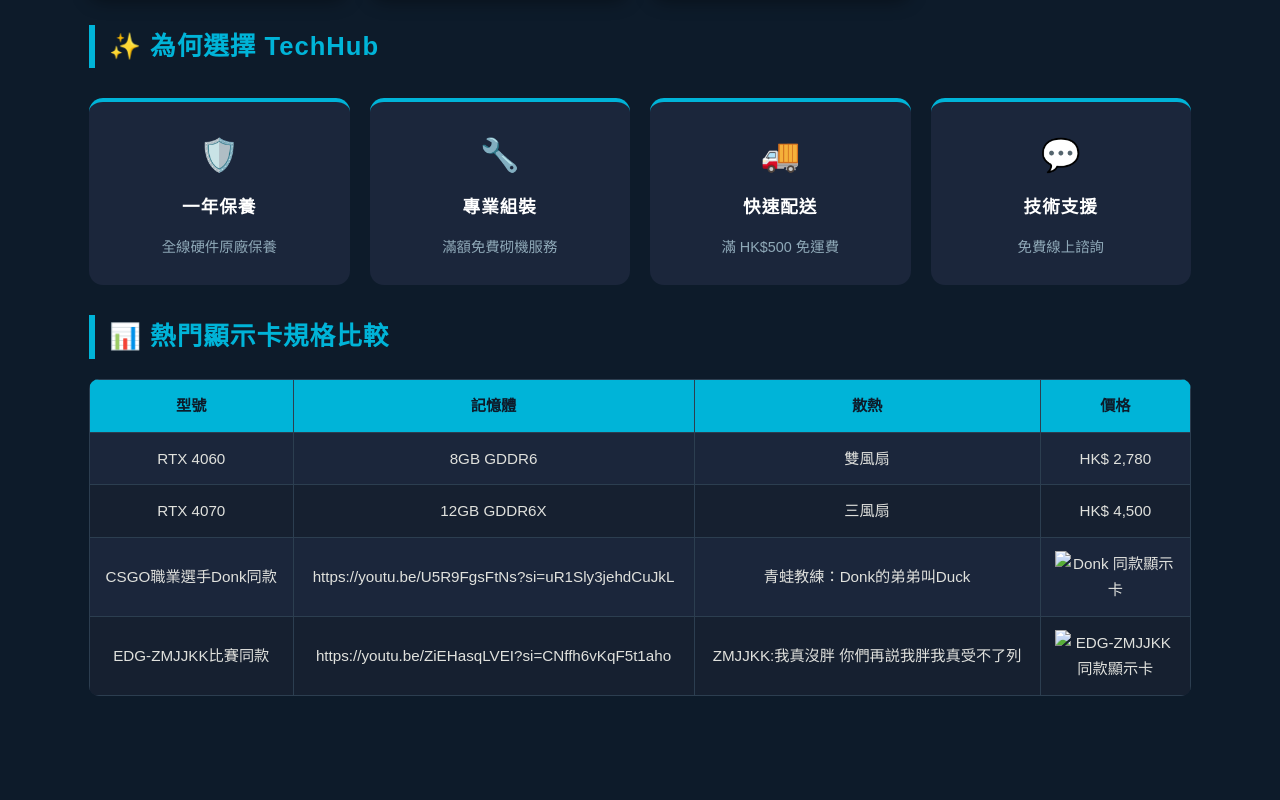
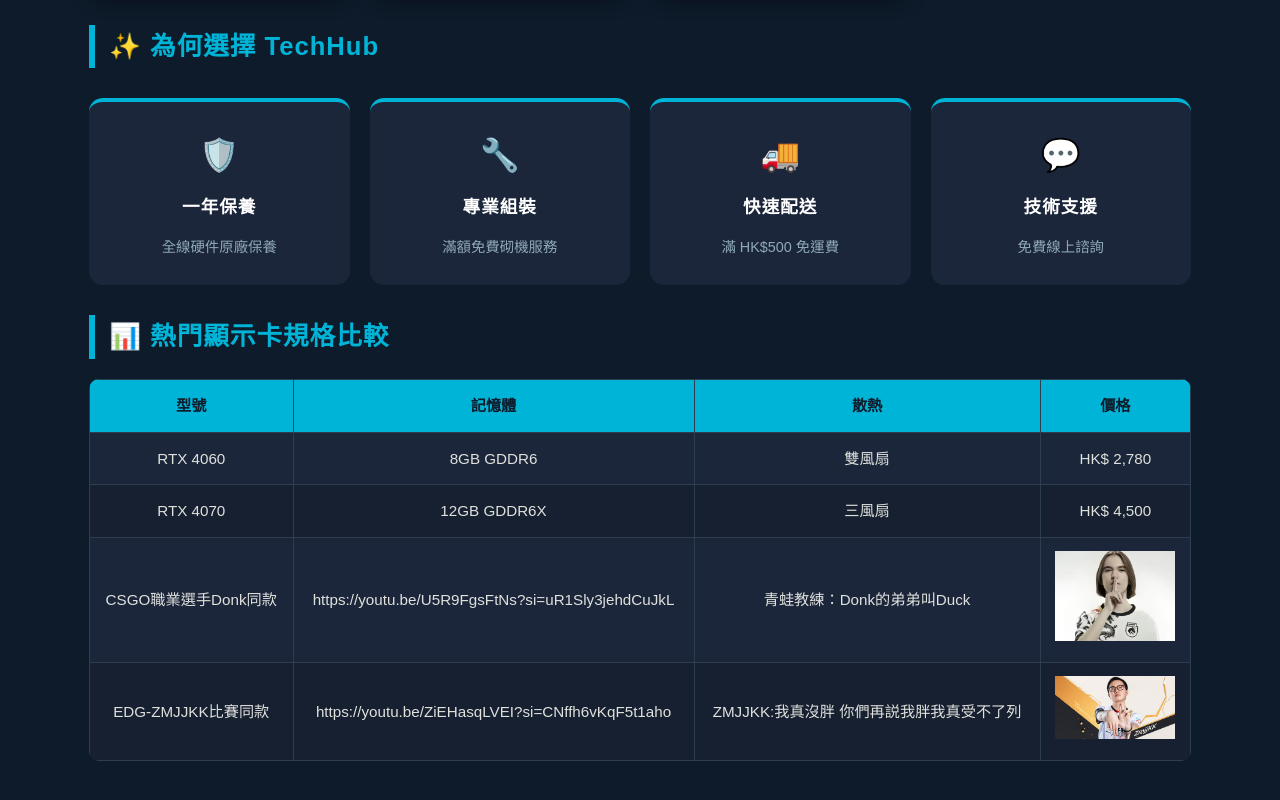
Before and after one commit to JasonPeng930/TechHub.com, a plain HTML site: page index.html in a window 1280 px wide. Shown: the part 918-1718 px from the top of the page. Before the commit the page ends 1684 px from the top, so only its background shows below. Drawn offline with Linux system fonts and the light colour scheme; files whose address does not match are found by name.

Commit message:
Fix HTML structure and update image paths

```diff
--- a/index.html
+++ b/index.html
@@ -13,7 +13,7 @@
 
   <nav class="navbar">
     <div class="logo">
-        <img src="images/logo.png" alt="TechHub Logo">
+        <img src="logo.png" alt="TechHub Logo">
          <span data-brand-en>TechHub</span>
     </div>
     <ul>
@@ -90,12 +90,12 @@
     <td>CSGO職業選手Donk同款</td>
     <td>https://youtu.be/U5R9FgsFtNs?si=uR1Sly3jehdCuJkL</td>
     <td>青蛙教練：Donk的弟弟叫Duck</td>
-    <td><img src="images/0.jpg" alt="Donk 同款顯示卡" style="max-width:120px;"></td>
+    <td><img src="0.jpg" alt="Donk 同款顯示卡" style="max-width:120px;"></td>
   </tr>
   <tr>
     <td>EDG-ZMJJKK比賽同款</td>
     <td>https://youtu.be/ZiEHasqLVEI?si=CNffh6vKqF5t1aho</td>
     <td>ZMJJKK:我真沒胖 你們再説我胖我真受不了列</td>
-    <td><img src="images/EDG-zmjjKK.jpg" alt="EDG-ZMJJKK 同款顯示卡" style="max-width:120px;"></td>
+    <td><img src="EDG-zmjjKK.jpg" alt="EDG-ZMJJKK 同款顯示卡" style="max-width:120px;"></td>
   </tr>
 </tbody>
```
